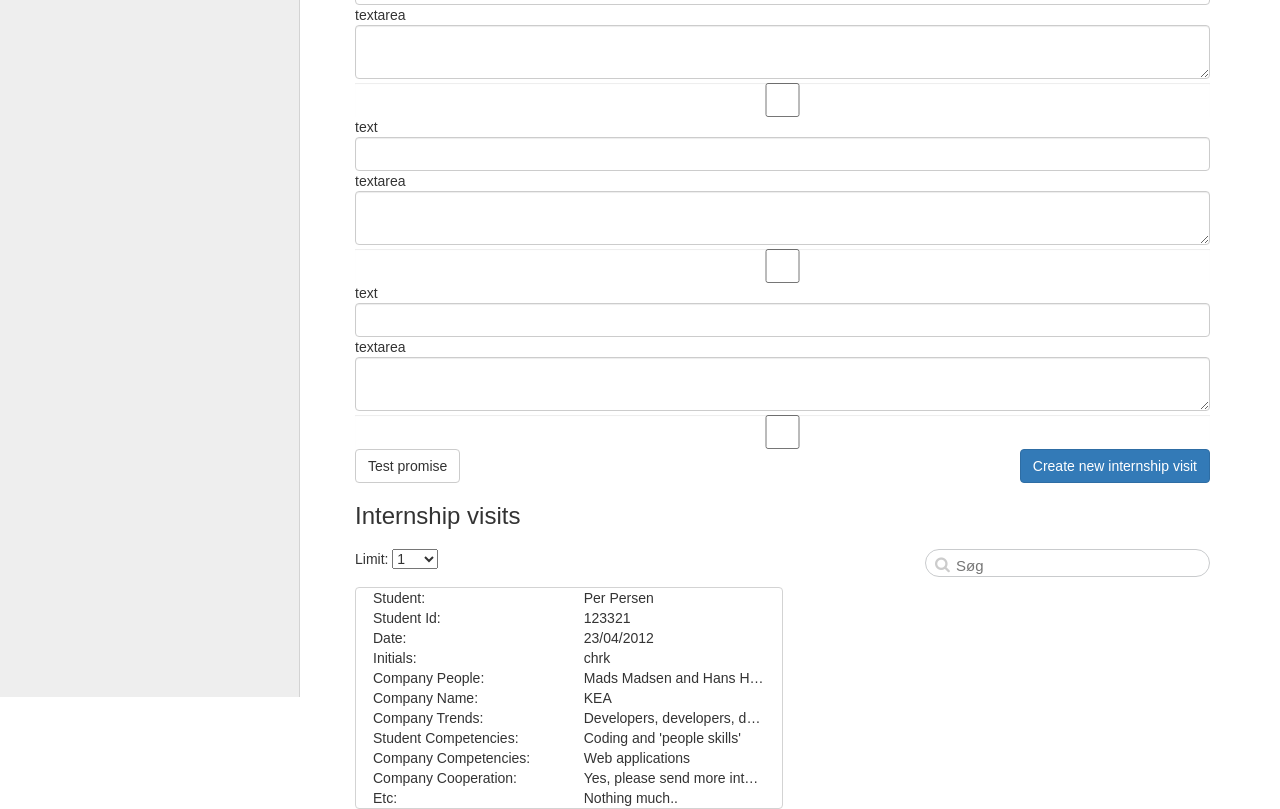
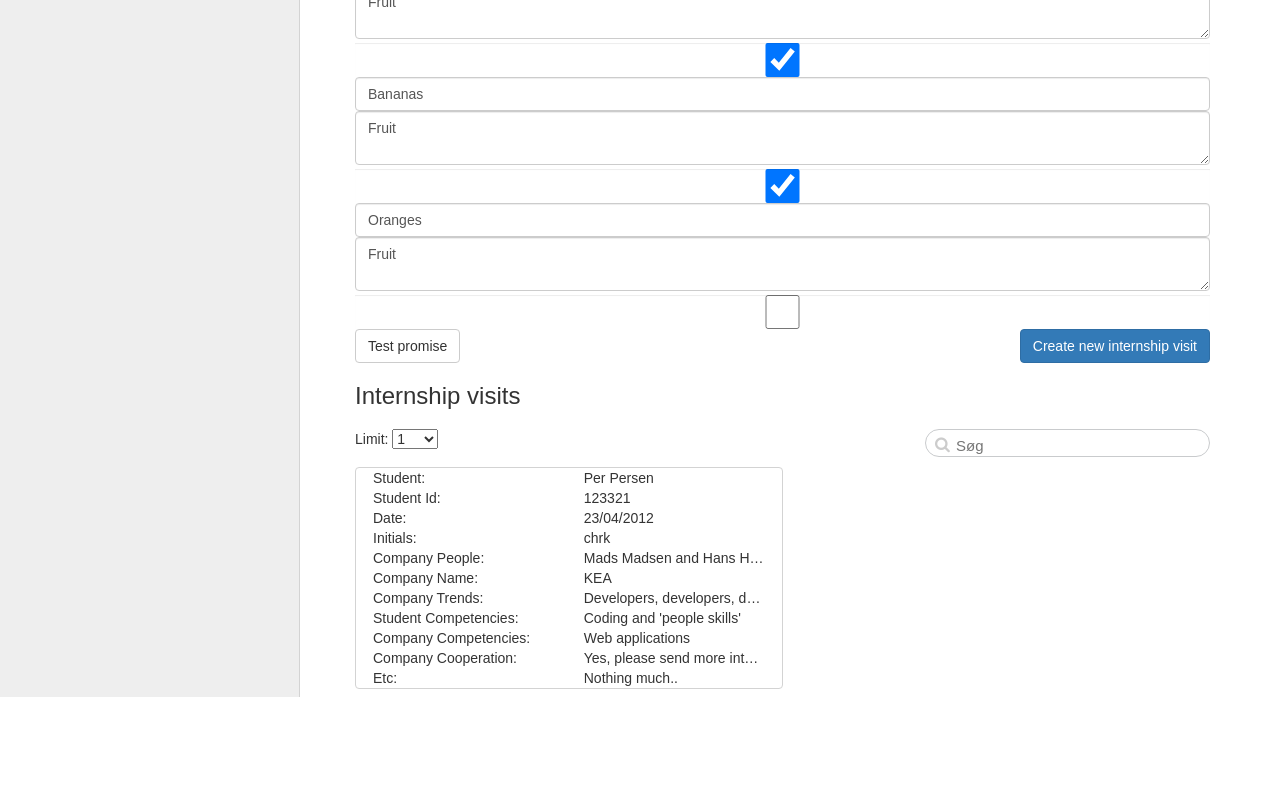
Before and after one commit to ckirschberg/MiniProject1_5, a website: page app/index.html in a window 1280 px wide. Shown: the part 103-912 px from the top of the page. After the commit the page ends 800 px from the top, so only its background shows below. Drawn offline with nearby package versions, Linux system fonts and the light colour scheme.

Commit message:
directive 'Jan' works

```diff
--- a/app/index.html
+++ b/app/index.html
@@ -62,10 +62,10 @@
             <!--</div>-->
         <!--</div>-->
 
-        <div ng-repeat="product in products">
-            <editor-for type="text"></editor-for>
-            <editor-for type="textarea"></editor-for>
-            <editor-for type="checkbox"></editor-for>
+        <div ng-repeat="product in products2">
+            <editor-for type="text" model-data="product.name"></editor-for>
+            <editor-for type="textarea" model-data="product.category"></editor-for>
+            <editor-for type="checkbox" model-data="product.available"></editor-for>
         </div>
 
             <!--<editor-for datasource="products" template="table" type="textarea">-->
--- a/app/js/directives.js
+++ b/app/js/directives.js
@@ -58,23 +58,15 @@ angular.module("internship").directive("unorderedList", function() {
     }
 }).directive("editorFor", function() {
     return {
+        scope: {
+            modelData: '='
+        },
+        replace: true,
         link: function(scope, element, attrs) {
-            console.log("link");
-            console.log(element);
-            console.log(attrs);
-
-            //scope.data = scope[attrs["datasource"]];
-
             scope.type = attrs["type"];
-
-            console.log(scope);
         },
         restrict: "E", //Allows use as E: Element, A: Attribute, C: Class, M: Comment
-        //scope: { local: "@nameprop" },
         templateUrl: function(elem, attrs) {
-            console.log(elem);
-            console.log(attrs);
-
             if (attrs["type"] == "checkbox") {
                 return "templates/editorFor/checkboxTemplate.html"
             }
@@ -87,18 +79,3 @@ angular.module("internship").directive("unorderedList", function() {
         }
     }}
 );
-
-//}).directive("unorderedLists", function() {
-//    return {
-//        link: function(scope, element, attrs) {
-//            scope.data = scope[attrs["unorderedLists"]];
-//        },
-//        restrict: "A", //Allows use as E: Element, A: Attribute, C: Class, M: Comment
-//        templateUrl: function(elem, attrs) {
-//
-//            if (attrs["type"] == "text") {
-//                return "templates/unorderedList3/tableTemplate.html"
-//            }
-//            return "itemTemplate.html"
-//        }
-//    }
--- a/app/mainController.js
+++ b/app/mainController.js
@@ -8,6 +8,9 @@ myApp.controller("mainController", ['$scope', '$http', 'testService', 'logServic
     function($scope, $http, testService, logService) {
         console.log("hello from mainController");
         $scope.internshipVisits = [];
+        $scope.model = { name: 'World' };
+        $scope.name = "Felipe";
+
 
         $scope.products = [
             { name: "Apples", category: "Fruit", price: 1.20, expiry: 10 },
--- a/app/templates/editorFor/checkboxTemplate.html
+++ b/app/templates/editorFor/checkboxTemplate.html
@@ -1 +1 @@
-<input type="checkbox" class="form-control"/>
+<input type="checkbox" class="form-control" ng-model="modelData.value"/>
--- a/app/templates/editorFor/textTemplate.html
+++ b/app/templates/editorFor/textTemplate.html
@@ -1,25 +1 @@
-<!--{{data}}-->
-
-<!--Type is: {{type}}-->
-
-<!--<div ng-repeat="product in data">-->
-    <!--<div class="col-xs-3">-->
-        <!--<input type="{{product.name.type}}" class="form-control" ng-model="product.name.value" />-->
-    <!--</div>-->
-    <!--<div class="col-xs-3">-->
-        <!--<input type="{{product.category.type}}" class="form-control" ng-model="product.category.value" />-->
-    <!--</div>-->
-    <!--<div class="col-xs-3">-->
-        <!--<input type="{{product.price.type}}" class="form-control" ng-model="product.price.value" />-->
-    <!--</div>-->
-    <!--<div class="col-xs-3">-->
-        <!--<input type="{{product.available.type}}" class="form-control" ng-model="product.available.value" />-->
-    <!--</div>-->
-<!--</div>-->
-
-
-
-text
-
-
-<input type="text" class="form-control"/>
+<input type="text" class="form-control" ng-model="modelData.value"/>
--- a/app/templates/editorFor/textareaTemplate.html
+++ b/app/templates/editorFor/textareaTemplate.html
@@ -1,2 +1,2 @@
-textarea
-<textarea class="form-control" ></textarea>
+
+<textarea class="form-control" ng-model="modelData.value"></textarea>
```
